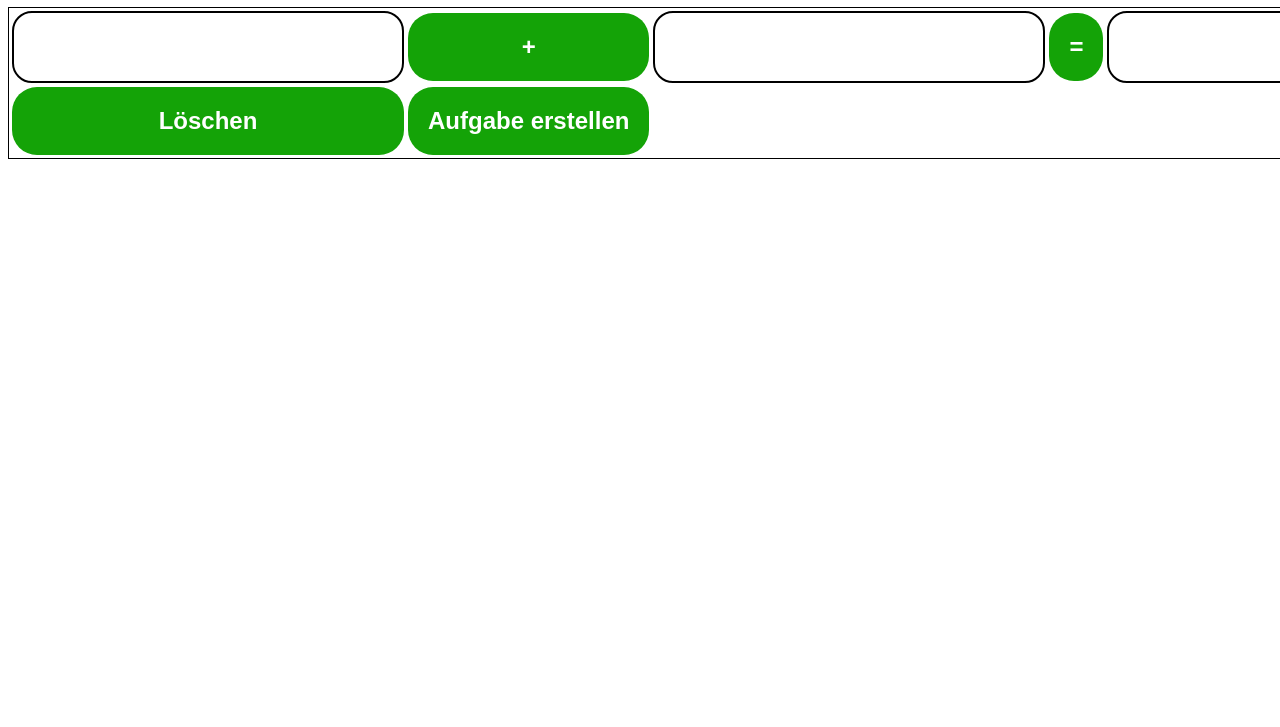
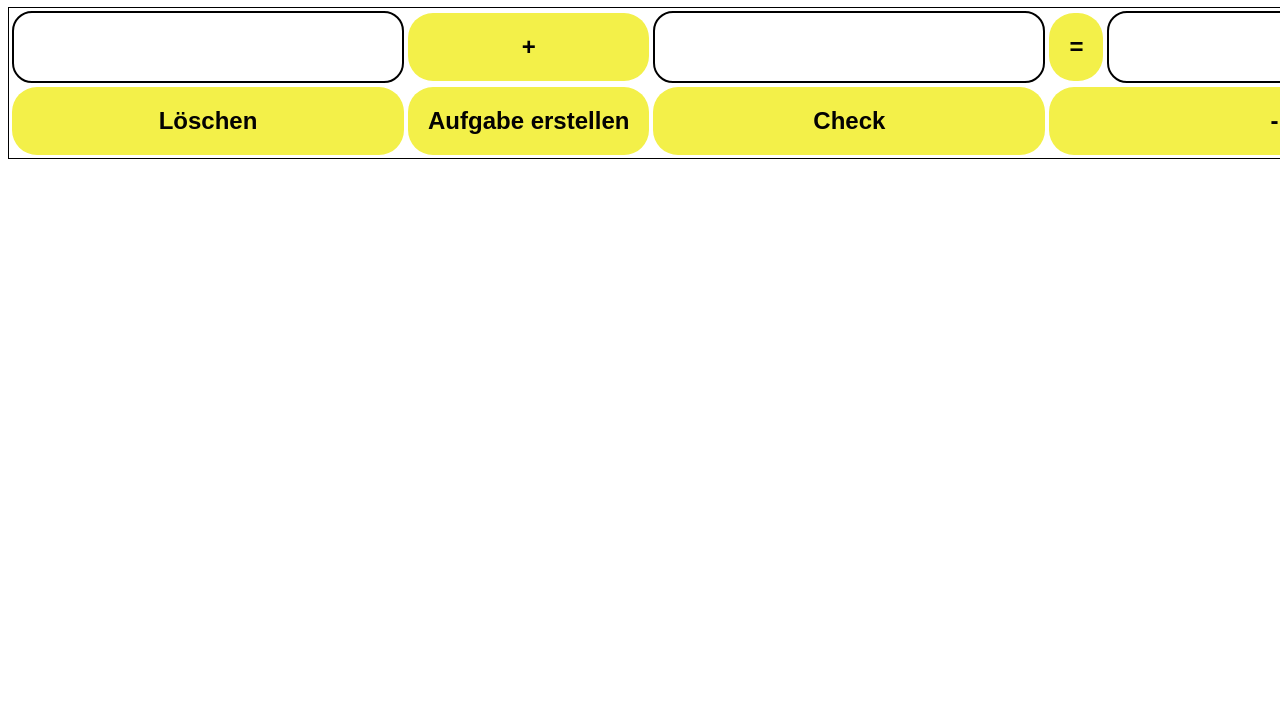
Before and after one commit to Laplacian42/awesome-calculator, a plain HTML site: page index.html in a window 1280 px wide. Shown: the part 73-800 px from the top of the page. Drawn offline with nearby package versions, Linux system fonts and the light colour scheme.

Commit message:
Update index.html

```diff
--- a/index.html
+++ b/index.html
@@ -24,8 +24,8 @@
       input[type="button"] {
         width: 100%;
         padding: 20px 20px;
-        background-color: rgb(20, 163, 7);
-        color: white;
+        background-color: rgb(243, 240, 73);
+        color: rgb(3, 2, 2);
         font-size: 24px;
         font-weight: bold;
         border: none;
@@ -57,6 +57,8 @@
       <tr>
         <td colspan="1"><input type="button" value="Löschen" onclick="myclear()" /></td>
         <td colspan="1"><input type="button" value="Aufgabe erstellen" onclick="aufgabeerstellen()" /></td>
+        <td colspan="1"><input type="button" value="Check" onclick="check()" /></td>
+        <td colspan="2"><input type="button" value="-" id="erg" /></td>
     </tr>
     </table>
 
@@ -75,6 +77,7 @@
         document.getElementById("result").value=''
         document.getElementById("summand1").value=''
         document.getElementById("summand2").value=''
+        document.getElementById("erg").value = ''
       }
       function add() {
         let summand1 = document.getElementById("summand1").value;
@@ -87,6 +90,22 @@
       function aufgabeerstellen() {
         document.getElementById("summand1").value = Math.floor(Math.random() * 10);
         document.getElementById("summand2").value = Math.floor(Math.random() * 10);
+        document.getElementById("erg").value = ''
+        document.getElementById("result").value = ''
+      }
+      function check() {
+        let summand1 = document.getElementById("summand1").value;
+        let summand2 = document.getElementById("summand2").value;
+        summand1 = Number(summand1);
+        summand2 = Number(summand2);
+        result = summand1 + summand2
+        our_result = document.getElementById("result").value
+        if (result==our_result){
+            document.getElementById("erg").value = 'Toll'
+        }
+        else{
+            document.getElementById("erg").value = 'Probier nochmal'
+        }
       }
 
 
```
